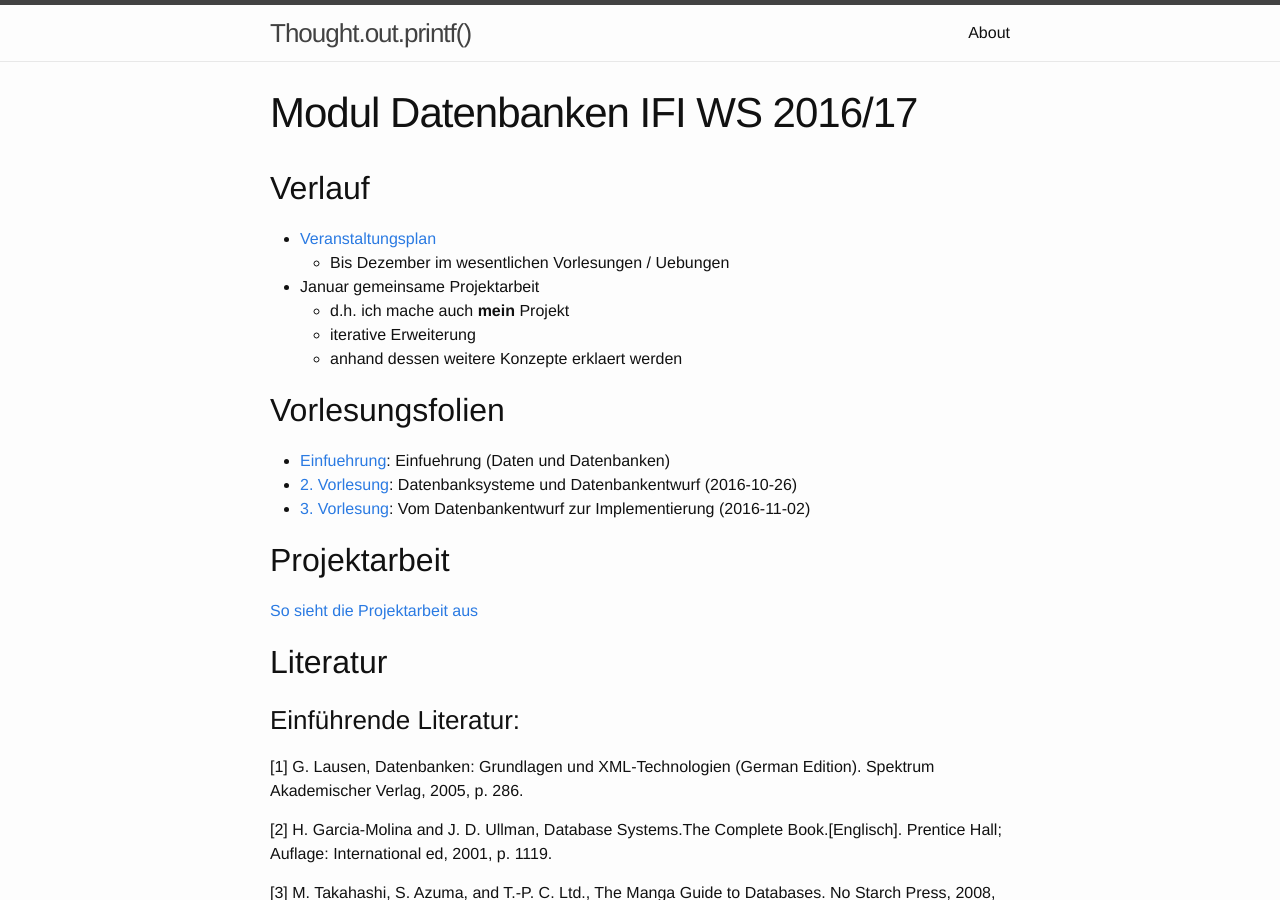
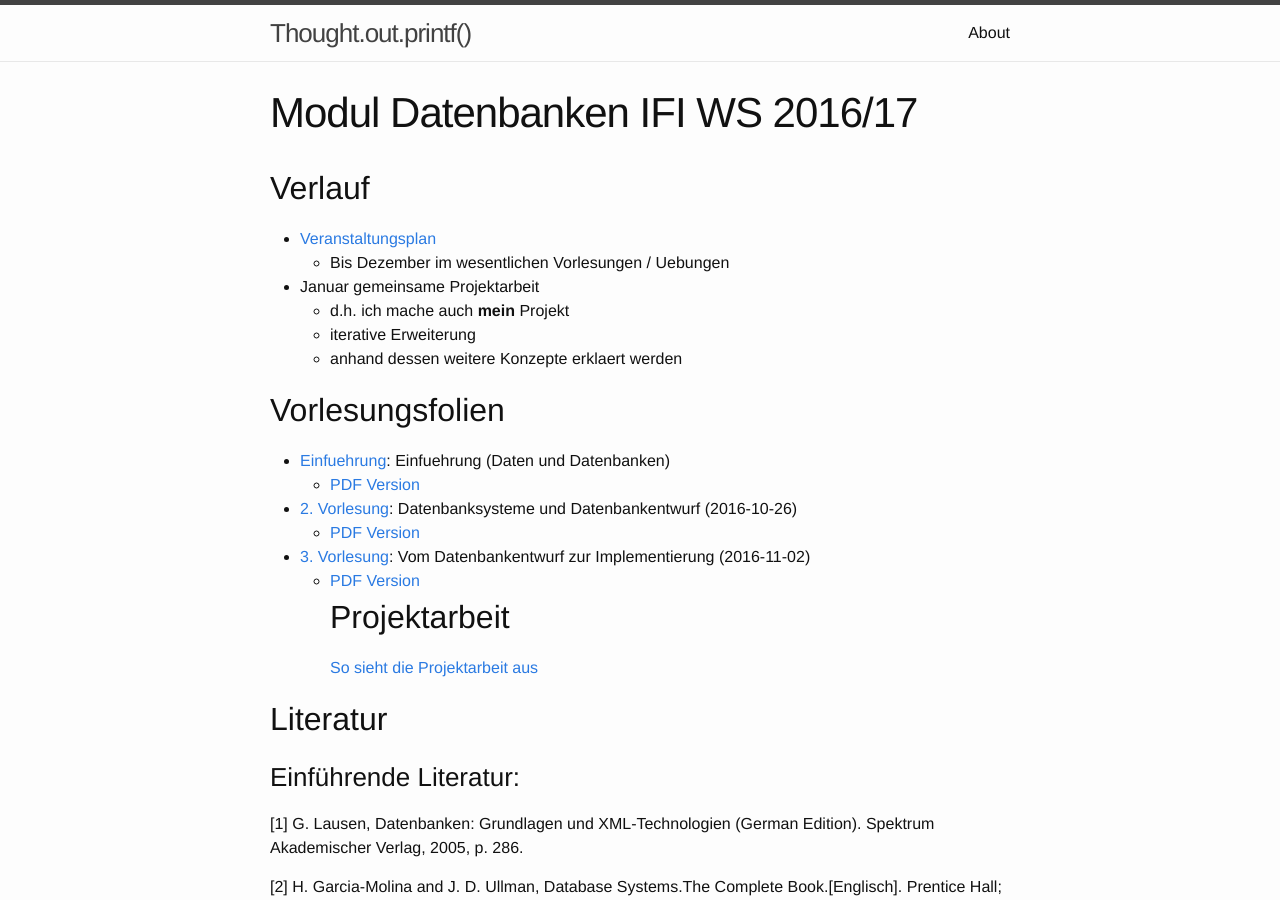
Before and after one commit to rkottmann/renzok.github.io, a Jekyll site: the page built from _slides/db-ws-2016/index.md, in a window 1280 px wide and 900 px high. Built offline with Jekyll 4.4.1, drawn with Linux system fonts in a browser that asks for light colours.

Commit message:
added pdf links

```diff
--- a/_slides/db-ws-2016/index.md
+++ b/_slides/db-ws-2016/index.md
@@ -15,9 +15,11 @@ title: Modul Datenbanken IFI WS 2016/17
 ## Vorlesungsfolien
 
 * [Einfuehrung]({{page.slide-path}}/intro.html): Einfuehrung (Daten und Datenbanken)
+    * [PDF Version]({{page.slide-path}}/intro.pdf)
 * [2. Vorlesung]({{page.slide-path}}/vorlesung-2.html): Datenbanksysteme und Datenbankentwurf (2016-10-26)
+  * [PDF Version]({{page.slide-path}}/vorlesung-2.pdf)
 * [3. Vorlesung]({{page.slide-path}}/vorlesung-3.html): Vom Datenbankentwurf zur Implementierung (2016-11-02)
-
+  * [PDF Version]({{page.slide-path}}/vorlesung-3.pdf)
 ## Projektarbeit
  [So sieht die Projektarbeit aus](https://www.dropbox.com/s/l16bg9f7i6cfrmj/datenbanken-projekt.pdf?dl=1)
 
```
Also changed, not shown: 1 other file.
